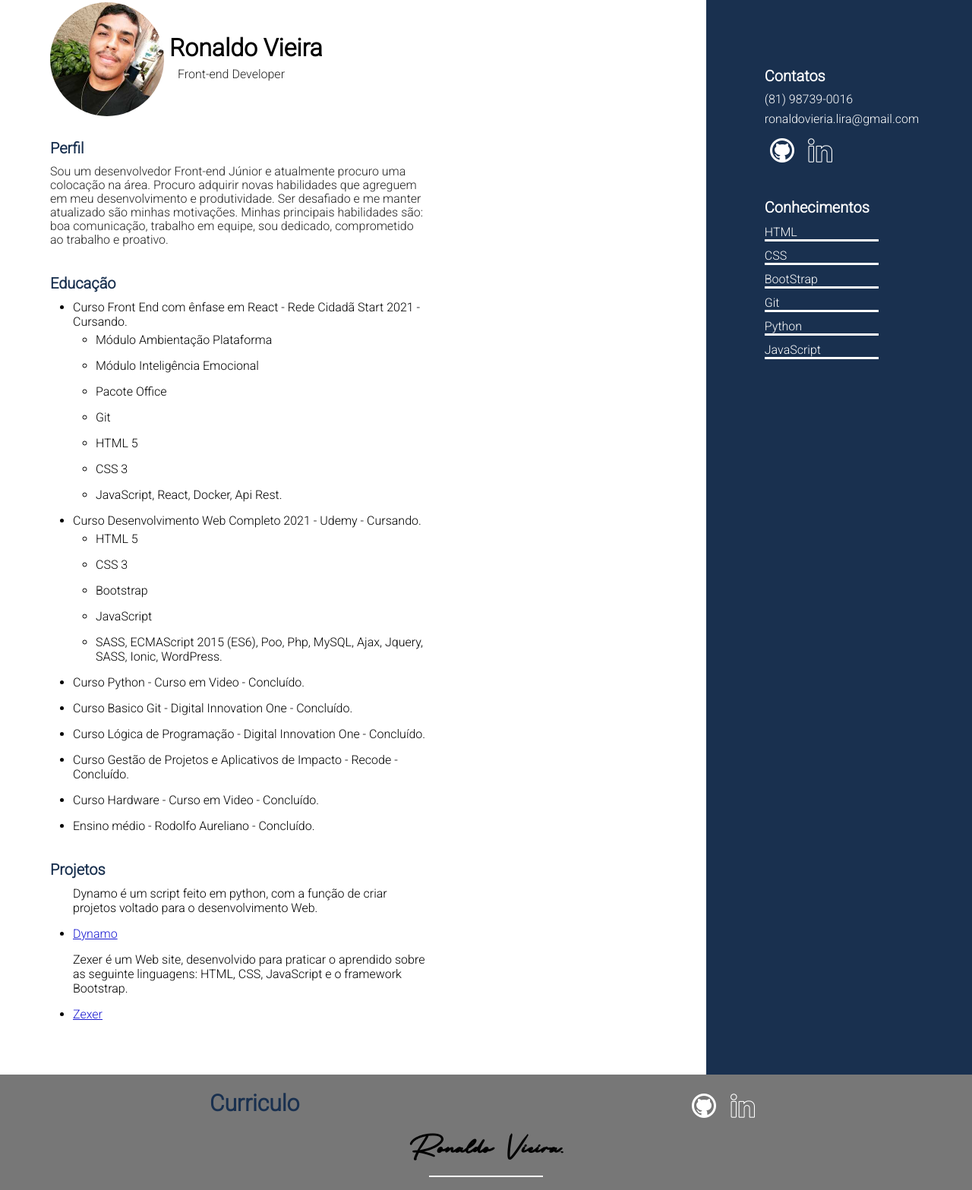
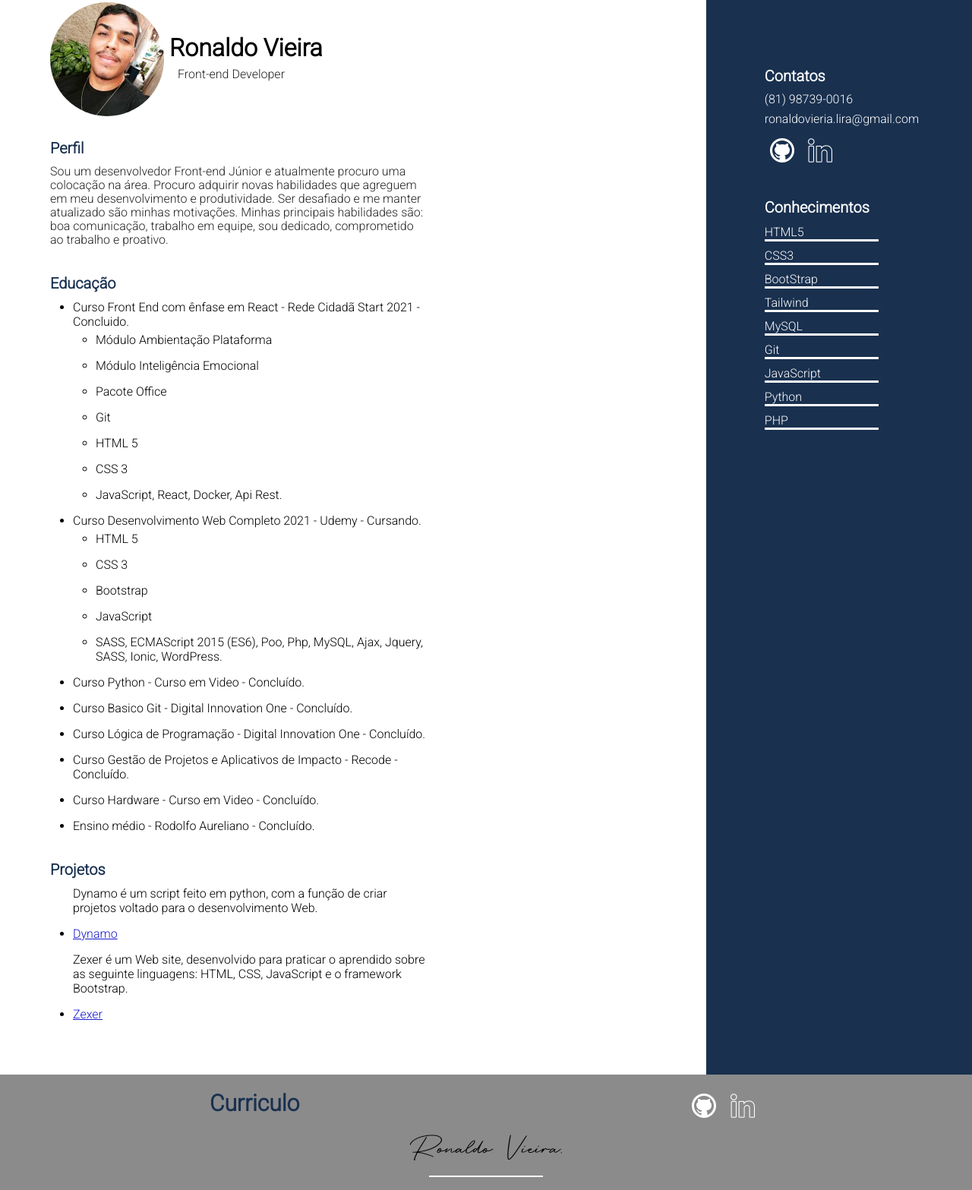
Before and after one commit to Ronaldo-Vieira-Lira/Curriculo, a plain HTML site: page index.html in a window 1280 px wide. Shown: the part 52-1619 px from the top of the page at 76% size. Drawn offline with Linux system fonts and the light colour scheme.

Commit message:
atualizacao curriculo

```diff
--- a/assets/css/style.css
+++ b/assets/css/style.css
@@ -133,7 +133,7 @@ footer {
     display: flex;
     align-items: center;
     flex-direction: column;
-    background-color: rgb(119, 119, 119);
+    background-color: rgb(139, 139, 139);
     padding: 20px;
     width: 100%;
 }
@@ -152,6 +152,7 @@ footer img {
 #assinatura {
     font-family: "Signaute";
     font-size: 3em;
+    font-weight: 300;
     color: black;
     margin: 10px;
 }
--- a/index.html
+++ b/index.html
@@ -35,7 +35,7 @@
                         <h2 class="configuracao-Titulo">Educação</h2>
                         <ul class="configuracao-Pg">
                             <li>
-                                Curso Front End com ênfase em React - Rede Cidadã Start 2021 - Cursando.
+                                Curso Front End com ênfase em React - Rede Cidadã Start 2021 - Concluido.
                                 <ul>
                                     <li>Módulo Ambientação Plataforma</li>
                                     <li>Módulo Inteligência Emocional</li>
@@ -133,12 +133,15 @@
                         <h2>Conhecimentos</h2>
 
                         <ul>
-                            <li>HTML</li>
-                            <li>CSS</li>
+                            <li>HTML5</li>
+                            <li>CSS3</li>
                             <li>BootStrap</li>
+                            <li>Tailwind</li>
+                            <li>MySQL</li>
                             <li>Git</li>
+                            <li>JavaScript</li>
                             <li>Python</li>
-                            <li>JavaScript</li>
+                            <li>PHP</li>
                         </ul>
 
                     </div>
```
